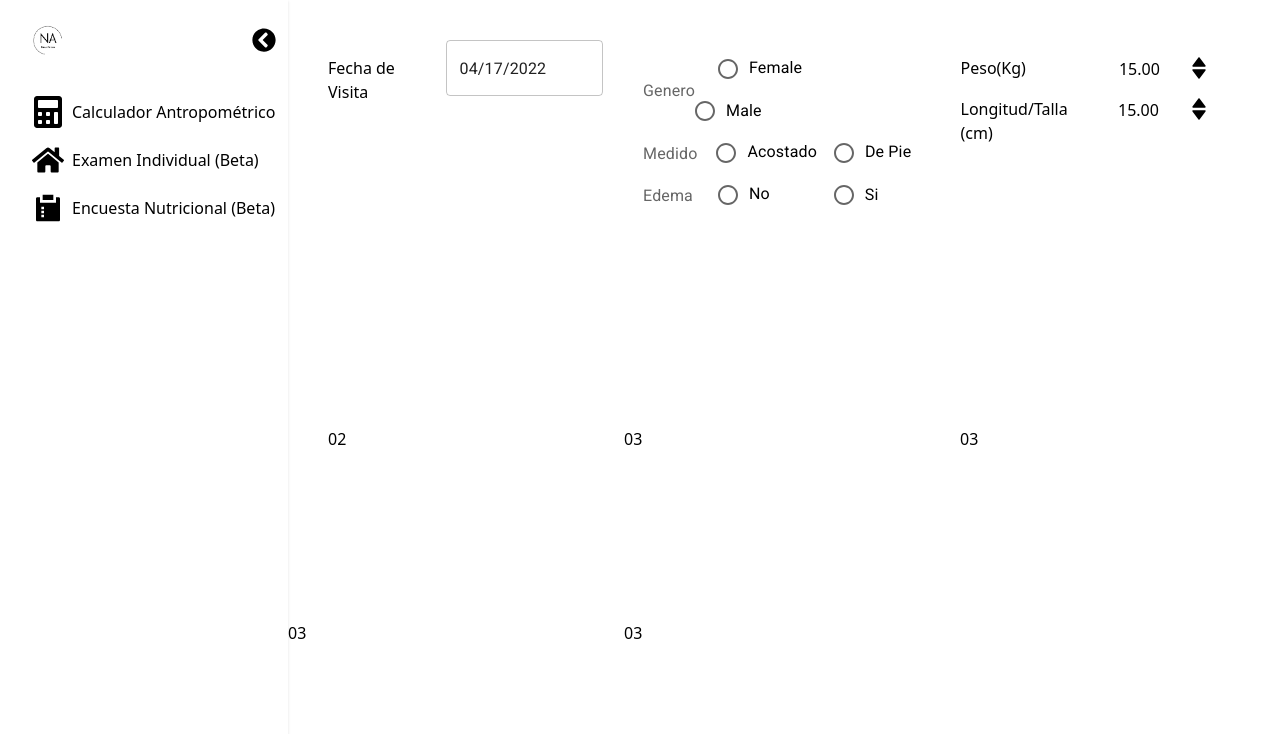
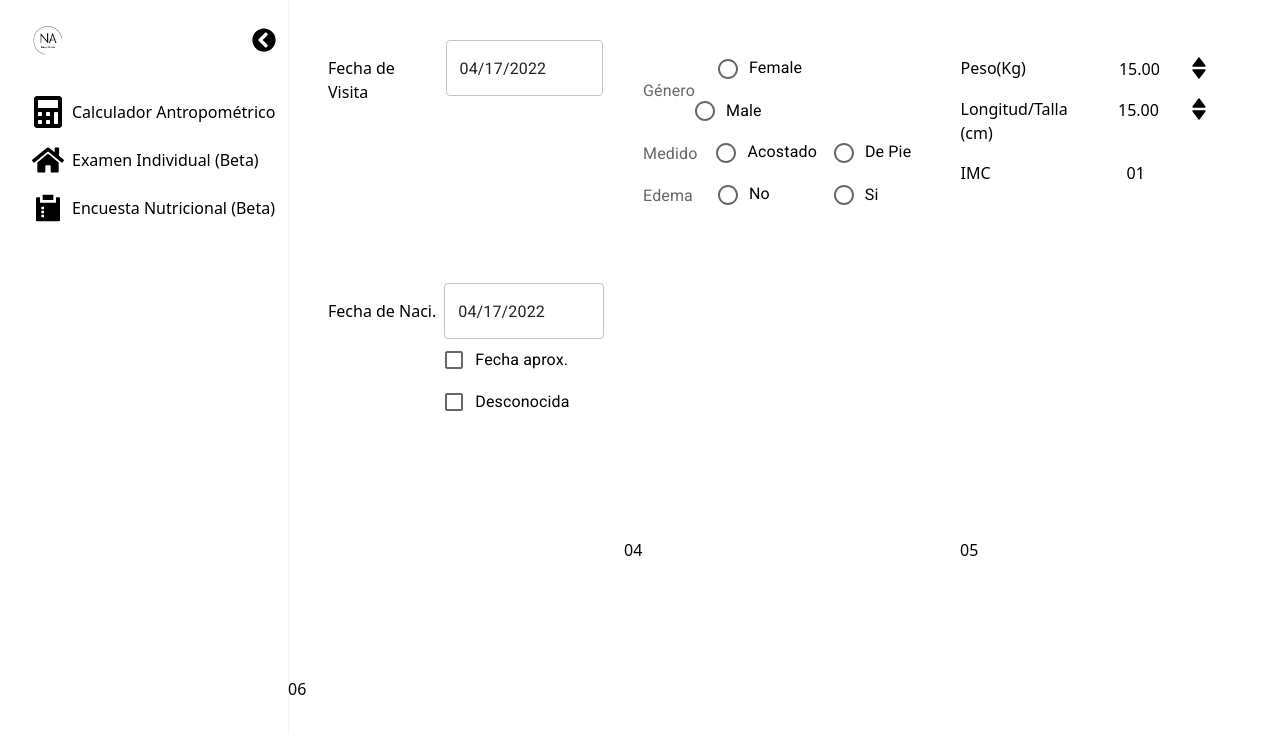
Before and after one commit to alperaltgend/nutripro, a React (Vite) app: page /nutripro/calculadora in a window 1280 px wide. Shown: the top 734 px of the page. Built offline with nearby package versions, Linux system fonts and the light colour scheme.

Commit message:
add components and column

```diff
--- a/src/components/Prueba.jsx
+++ b/src/components/Prueba.jsx
@@ -4,9 +4,6 @@ import { RiSurveyFill } from "react-icons/ri";
 import { FaChevronCircleLeft } from "react-icons/fa";
 import { FaChevronCircleRight } from "react-icons/fa";
 import Logo from '../assets/img1.png';
-
-
-
 
 const Prueba = () => {
     const [isOpen, setIsOpen] = useState(true);
--- a/src/pages/Calculadora.jsx
+++ b/src/pages/Calculadora.jsx
@@ -1,19 +1,16 @@
 import React, { useState } from 'react';
 import dayjs from 'dayjs';
-
-import { DemoContainer, DemoItem } from '@mui/x-date-pickers/internals/demo';
 import { AdapterDayjs } from '@mui/x-date-pickers/AdapterDayjs';
 import { LocalizationProvider } from '@mui/x-date-pickers/LocalizationProvider';
 import { DatePicker } from '@mui/x-date-pickers/DatePicker';
-import { MobileDatePicker } from '@mui/x-date-pickers/MobileDatePicker';
-import { DesktopDatePicker } from '@mui/x-date-pickers/DesktopDatePicker';
-import { StaticDatePicker } from '@mui/x-date-pickers/StaticDatePicker';
 import Sidebar from '../components/Sidebar';
 import Radio from '@mui/material/Radio';
 import RadioGroup from '@mui/material/RadioGroup';
 import FormControlLabel from '@mui/material/FormControlLabel';
 import FormControl from '@mui/material/FormControl';
 import FormLabel from '@mui/material/FormLabel';
+import Checkbox from '@mui/material/Checkbox';
+import FormGroup from '@mui/material/FormGroup';
 
 import {
     NumberInput,
@@ -25,6 +22,8 @@ import {
 
 export default function Calculadora() {
     const [value, setValue] = React.useState(dayjs('2022-04-17'));
+
+    const [valuetask, setValuetask] = React.useState(dayjs('2022-04-17'));
 
     const [valueradio1, setValueradio1] = React.useState(" ");
     const handleChange1 = (event) => {
@@ -40,12 +39,17 @@ export default function Calculadora() {
     const handleChange3 = (event) => {
         setValueradio3(event.target.value);
     };
+
+
+
+
+
     return (
 
         <div className='flex'>
             <Sidebar></Sidebar>
-            <div class="grid grid-cols-3 gap-4 w-screen">
-                <div className='col-span-3 flex my-10 mx-8'>
+            <div class="grid grid-cols-3 gap-4 w-screen ">
+                <div className='col-span-3 flex mt-10 mx-8 h-32'>
                     <h1 className='mx-2 mt-4'>Fecha de Visita</h1>
                     <div className='w-40'>
                         <LocalizationProvider dateAdapter={AdapterDayjs}>
@@ -58,7 +62,7 @@ export default function Calculadora() {
                     </div>
                     <div className='ml-10 mt-2 flex flex-col'>
                         <FormControl class="flex items-center">
-                            <FormLabel id="demo-controlled-radio-buttons-group" >Genero</FormLabel>
+                            <FormLabel id="demo-controlled-radio-buttons-group" >Género</FormLabel>
                             <RadioGroup
 
                                 aria-labelledby="demo-controlled-radio-buttons-group"
@@ -123,23 +127,41 @@ export default function Calculadora() {
                                 </NumberInputStepper>
                             </NumberInput>
                         </div>
+                        <div className='flex items-start'>
+                            <h1 className='mx-2 mt-4'>IMC</h1>
+                            <h1 className='mt-4 ml-32'>01</h1>
+                        </div>
                     </div>
 
                 </div>
-                <div className='ml-10'>
-                    02
+                <div className='col-span-3 flex mx-8'>
+                    <h1 className='mx-2 mt-4'>Fecha de Naci.</h1>
+                    <div className='w-40'>
+                        <LocalizationProvider dateAdapter={AdapterDayjs}>
+                            <DatePicker
+                                view={["Año", "Mes", "Día"]}
+                                value={valuetask}
+                                onChange={(newValuetask) => setValuetask(newValuetask)}
+                            />
+                        </LocalizationProvider>
+                        <FormGroup>
+                            <FormControlLabel value="fecha" control={<Checkbox/>} label="Fecha aprox." />
+                            <FormControlLabel value="end" control={<Checkbox/>} label="Desconocida" />
+                        </FormGroup>
+                    </div>
+
                 </div>
                 <div className=''>
-                    03
+
                 </div>
                 <div className=''>
-                    03
+                    04
                 </div>
                 <div className=''>
-                    03
+                    05
                 </div>
                 <div className=''>
-                    03
+                    06
                 </div>
 
             </div>
```
